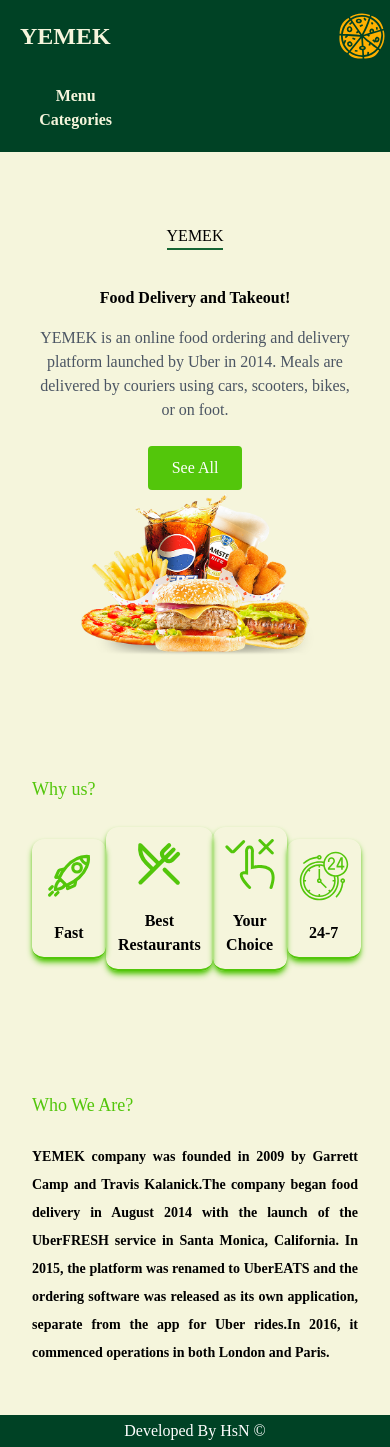
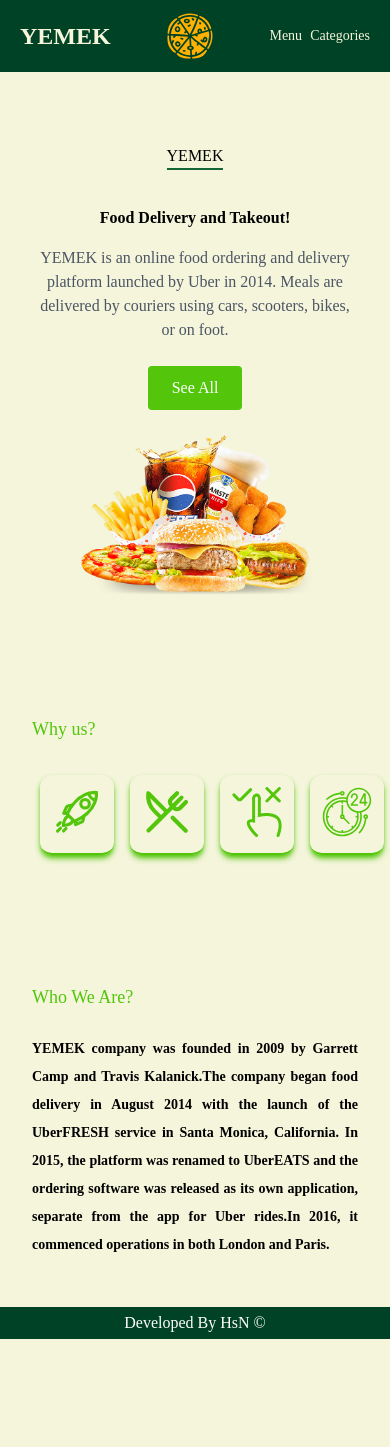
Before and after one commit to hasanashrafi/food-next, a Next.js app: page / in a window 390 px wide. After the commit the page ends 1339 px from the top, so only its background shows below. Built offline with nearby package versions, Linux system fonts and the light colour scheme.

Commit message:
edit styles

```diff
--- a/components/layout/layout.js
+++ b/components/layout/layout.js
@@ -5,7 +5,7 @@
     return (
         <>
             <header className='flex flex-wrap p-1  min-w-full h-fit place-items-center bg-[#004225] justify-between'>
-                <div className='p-2 text-2xl w-48 font-semibold text-[#F5F5DC]  m-2'>
+                <div className='p-2 text-2xl w-fit font-semibold text-[#F5F5DC]  m-2'>
                     <Link href='/' className='hover:text-white'>YEMEK</Link>
                 </div>
                 <div className='flex flex-col text-[#FFB000] py-2 text-center justify-center '>
@@ -13,9 +13,9 @@
 
                 </div>
 
-                <div className='flex flex-wrap justify-around  text-[#F5F5DC]  w-1/3 sm:w-48 md:w-48 xl:w-48 font-semibold  p-2 m-2'>
+                <div className='flex flex-wrap justify-around  text-[#F5F5DC]  w-1/10 sm:w-48 md:w-48 xl:w-48 text-sm sm:font-semibold  p-2 m-2'>
                     <Link href='/menu' className='hover:text-white ' >Menu</Link>
-                    <Link href='/categories' className='hover:text-white '>Categories</Link>
+                    <Link href='/categories' className='hover:text-white ml-2 '>Categories</Link>
                 </div>
             </header>
             <div>
--- a/components/modules/Attributes.js
+++ b/components/modules/Attributes.js
@@ -9,21 +9,21 @@
         <div className='w-full mt-24 '>
             <h3 className="text-lg text-[#53c60b] my-6">Why us?</h3>
             <div className='flex justify-between text-center place-items-center'>
-                <div className="flex flex-col  items-center w-40 rounded-xl border-b-2 shadow-md shadow-[#53c60b] border-b-[#53c60b] text-center py-3 px-3 mt-18 ">
+                <div className="flex flex-col  items-center w-48 h-20 sm:h-36 m-2  rounded-xl border-b-2 shadow-md shadow-[#53c60b] border-b-[#53c60b] text-center py-3 px-3 mt-18 ">
                     <Fast />
-                    <p className="font-semibold mt-5">Fast</p>
+                    <p className="font-semibold mt-5 hidden sm:inline-block">Fast</p>
                 </div>
-                <div className="flex flex-col  items-center w-40 rounded-xl border-b-2 shadow-md shadow-[#53c60b] border-b-[#53c60b] text-center py-3 px-3 mt-18 ">
+                <div className="flex flex-col  items-center w-48 h-20 sm:h-36 m-2  rounded-xl border-b-2 shadow-md shadow-[#53c60b] border-b-[#53c60b] text-center py-3 px-3 mt-18 ">
                     <Food />
-                    <p className="font-semibold mt-5">Best Restaurants</p>
+                    <p className="font-semibold mt-5 hidden sm:inline-block">Best Restaurants</p>
                 </div>
-                <div className="flex flex-col  items-center w-40 rounded-xl border-b-2 shadow-md shadow-[#53c60b] border-b-[#53c60b] text-center py-3 px-3 mt-18 ">
+                <div className="flex flex-col  items-center w-48 h-20 sm:h-36 m-2  rounded-xl border-b-2 shadow-md shadow-[#53c60b] border-b-[#53c60b] text-center py-3 px-3 mt-18 ">
                     <Choice />
-                    <p className="font-semibold mt-5">Your Choice</p>
+                    <p className="font-semibold mt-5 hidden sm:inline-block">Your Choice</p>
                 </div>
-                <div className="flex flex-col  items-center w-40 rounded-xl border-b-2 shadow-md shadow-[#53c60b] border-b-[#53c60b] text-center py-3 px-3 mt-18 ">
+                <div className="flex flex-col  items-center w-48 h-20 sm:h-36 m-2  rounded-xl border-b-2 shadow-md shadow-[#53c60b] border-b-[#53c60b] text-center py-3 px-3 mt-18 ">
                     <Clock />
-                    <p className="font-semibold mt-5">24-7</p>
+                    <p className="font-semibold mt-5 hidden sm:inline-block">24-7</p>
                 </div>
             </div>
         </div>
--- a/components/modules/Banner.js
+++ b/components/modules/Banner.js
@@ -15,7 +15,7 @@
                 <Link href="/menu" className="w-fit py-2.5 self-center xl:self-start md:self-start sm:self-start px-6 mt-6 rounded text-white bg-[#53c60b] hover:bg-green-700 ease-in-out">See All</Link>
             </div>
 
-            <div className='sm:w-96 w-60 m-auto sm:text-center '>
+            <div className='sm:w-96 w-60 m-auto mt-5 sm:text-center '>
                 <img src="/images/banner.png" alt="Food image" />
             </div>
         </div>
```
